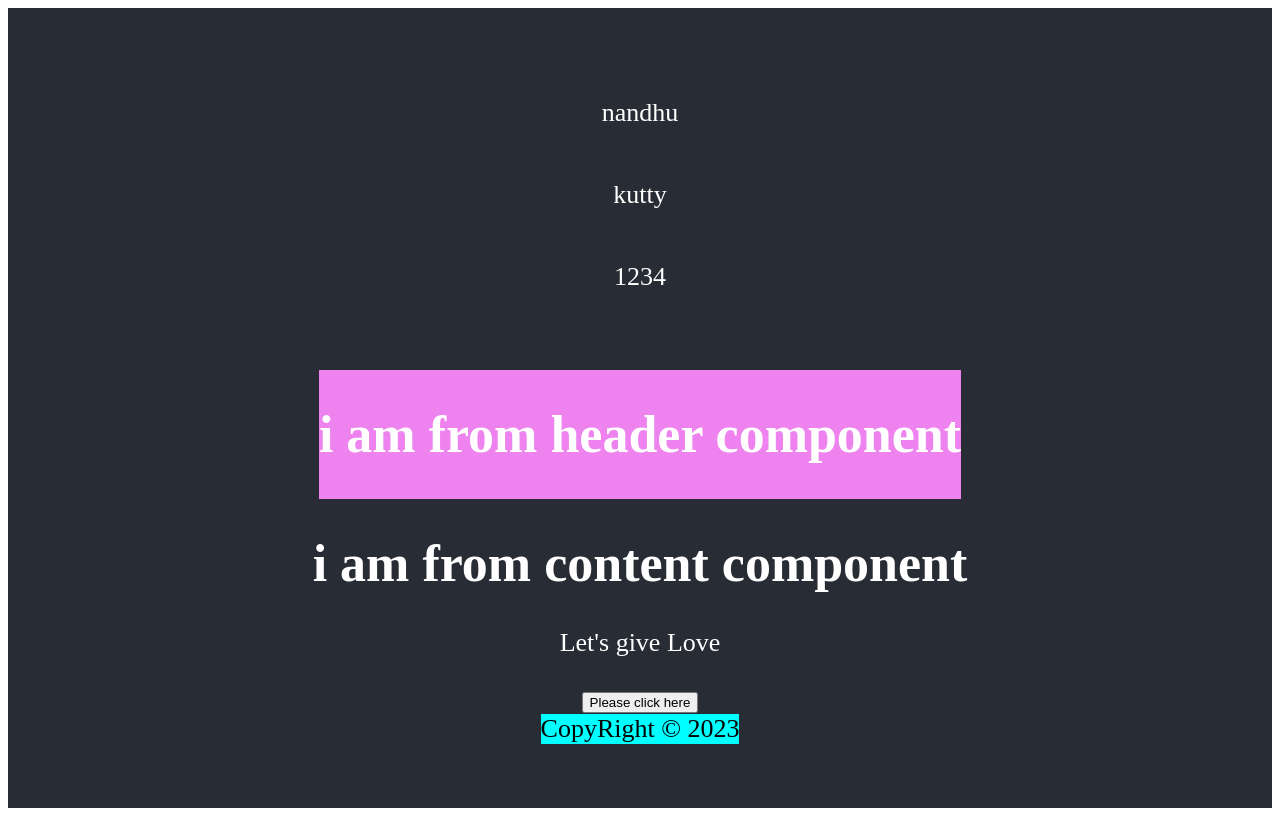
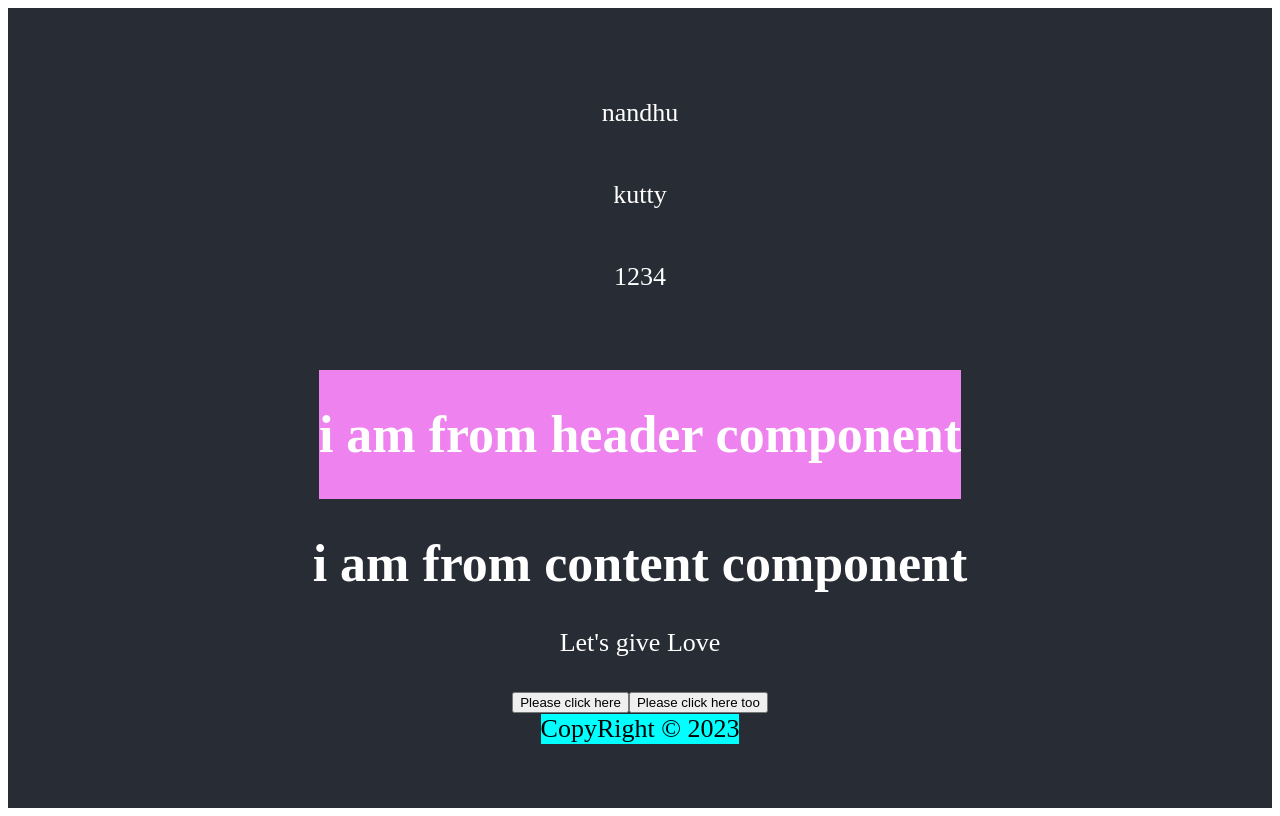
Before and after one commit to 8221117/React, a React (Create React App) app: page / in a window 1280 px wide. Built offline with nearby package versions, Linux system fonts and the light colour scheme.

Commit message:
clcik event with parameter

```diff
--- a/src/Content.js
+++ b/src/Content.js
@@ -11,12 +11,19 @@ const Content = () => {
     console.log("have a happy day");
   };
 
+  const HandleClickParam = (name) => {
+    console.log(`have a happy day ${name}`);
+  };
+
   return (
     <header>
       <h1>i am from content component</h1>
       <p> Let's {HandleNamechange()} Love</p>
 
       <button onClick={HandleClick}>Please click here</button>
+      <button onClick={() => HandleClickParam("kutty")}>
+        Please click here too
+      </button>
     </header>
   );
 };
```
